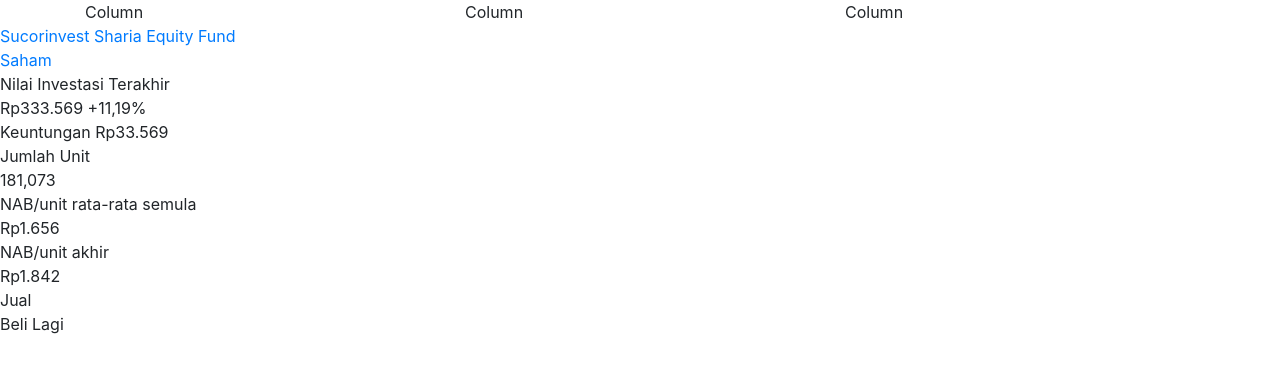
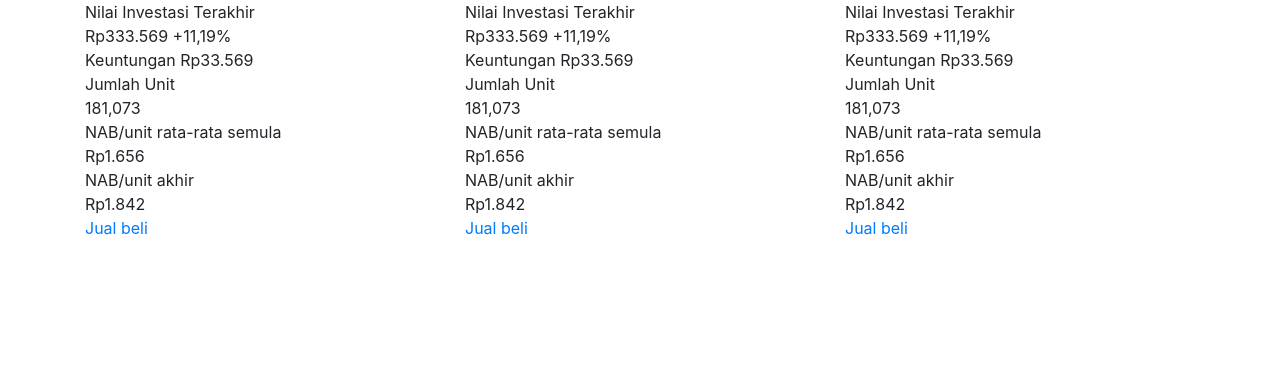
Before and after one commit to RiansyahTohamba/reksaemak, a plain HTML site: page index.html in a window 1280 px wide. Drawn offline with nearby package versions, Linux system fonts and the light colour scheme.

Commit message:
update grid

```diff
--- a/index.html
+++ b/index.html
@@ -9,44 +9,83 @@
 <script src="https://stackpath.bootstrapcdn.com/bootstrap/4.3.1/js/bootstrap.min.js" integrity="sha384-JjSmVgyd0p3pXB1rRibZUAYoIIy6OrQ6VrjIEaFf/nJGzIxFDsf4x0xIM+B07jRM" crossorigin="anonymous"></script>
 </head>
 <body>
-	<div class="container">
-	  <div class="row">
-	    <div class="col">
-	      Column
-	    </div>
-	    <div class="col">
-	      Column
-	    </div>
-	    <div class="col">
-	      Column
-	    </div>
+
+<div class="container">
+  <div class="row row-cols-2">
+
+    <div class="col col-sm-4">
+      <div class="">
+        <div class="">
+          <div class=""> Nilai Investasi Terakhir </div>
+          <div>
+            <span class=""> Rp333.569 </span>
+            <span class=""> +11,19% </span>
+          </div>
+          <div class=""> Keuntungan Rp33.569 </div>
+        </div>
+        <div class=""> Jumlah Unit </div>
+        <div class=""> 181,073 </div>
+      </div>
+      <div class=""> NAB/unit rata-rata semula </div>
+      <div class=""> Rp1.656 </div>
+      <div class=""> NAB/unit akhir </div>
+	  <div class=""> Rp1.842 </div>
+	  <div class="">
+		<a href="#">Jual</a>
+		<a href="#">beli</a>
 	  </div>
-	</div>
-<div class="c-panel"><div class="c-panel__head"><div class="c-panel__title u-txt--base qa-portfolio-item__name"><a href="/bukareksa/produk/sucorinvest-sharia-equity-fund" data-no-turbolink="true" class="u-txt--base u-txt--bold u-fg--black">Sucorinvest Sharia Equity Fund</a></div> <div class="u-txt--light u-txt--small qa-portfolio-item__type"><a href="/bukareksa/jenis-reksa-dana/saham" data-no-turbolink="true" class="u-fg--black">Saham </a></div></div> <div class="c-panel__body"><div class="u-mrgn-bottom--2"><div class="u-fg--ash-dark u-txt--small">
-          Nilai Investasi Terakhir
-        </div> <div><span class="u-txt--large u-txt--bold qa-portfolio-item__investment-value">
-            Rp333.569
-          </span> <span class="u-txt--small qa-portfolio-item__investment-ratio"><span class="rod-value__percentage u-fg--green">
-  +11,19%
-  <!----></span></span></div> <div class="u-txt--small qa-portfolio-item__investment-profit-value">
-          Keuntungan Rp33.569
-        </div></div> <div class="u-mrgn-bottom--2"><div class="u-fg--ash-dark u-txt--small">
-          Jumlah Unit
-        </div> <div class="u-txt--base qa-portfolio-item__nett-unit">
-          181,073
-        </div></div> <div class="o-layout o-layout--responsive"><div class="o-layout__item u-6of12"><div class="u-fg--ash-dark u-txt--small">
-            NAB/unit rata-rata semula
-          </div> <div class="u-txt--base qa-portfolio-item__average-nav-value">
-            Rp1.656
-          </div></div> <div class="o-layout__item u-6of12"><div class="u-fg--ash-dark u-txt--small">
-            NAB/unit akhir
-          </div> <div class="u-txt--base qa-portfolio-item__last-nav-value">
-            Rp1.842
-          </div></div></div></div> <div class="c-panel__footer"><div class="o-layout o-layout--responsive"><div class="o-layout__item u-6of12"><a class="c-btn c-btn--block qa-portfolio-item__redemption-button">
-            Jual
-          </a></div> <div class="o-layout__item u-6of12"><a class="c-btn c-btn--block c-btn--red qa-portfolio-item__subscription-button">
-            Beli Lagi
-          </a></div></div></div></div>
+    </div>
+
+    <div class="col col-sm-4">
+      <div class="">
+        <div class="">
+          <div class=""> Nilai Investasi Terakhir </div>
+          <div>
+            <span class=""> Rp333.569 </span>
+            <span class=""> +11,19% </span>
+          </div>
+          <div class=""> Keuntungan Rp33.569 </div>
+        </div>
+        <div class=""> Jumlah Unit </div>
+        <div class=""> 181,073 </div>
+      </div>
+      <div class=""> NAB/unit rata-rata semula </div>
+      <div class=""> Rp1.656 </div>
+      <div class=""> NAB/unit akhir </div>
+	  <div class=""> Rp1.842 </div>
+	  <div class="">
+		<a href="#">Jual</a>
+		<a href="#">beli</a>
+	  </div>
+    </div>
+
+<div class="col col-sm-4">
+      <div class="">
+        <div class="">
+          <div class=""> Nilai Investasi Terakhir </div>
+          <div>
+            <span class=""> Rp333.569 </span>
+            <span class=""> +11,19% </span>
+          </div>
+          <div class=""> Keuntungan Rp33.569 </div>
+        </div>
+        <div class=""> Jumlah Unit </div>
+        <div class=""> 181,073 </div>
+      </div>
+      <div class=""> NAB/unit rata-rata semula </div>
+      <div class=""> Rp1.656 </div>
+      <div class=""> NAB/unit akhir </div>
+	  <div class=""> Rp1.842 </div>
+	  <div class="">
+		<a href="#">Jual</a>
+		<a href="#">beli</a>
+	  </div>
+    </div>
+
+  </div>
+</div>
+
+
 
 
 <script type="text/javascript">
```
